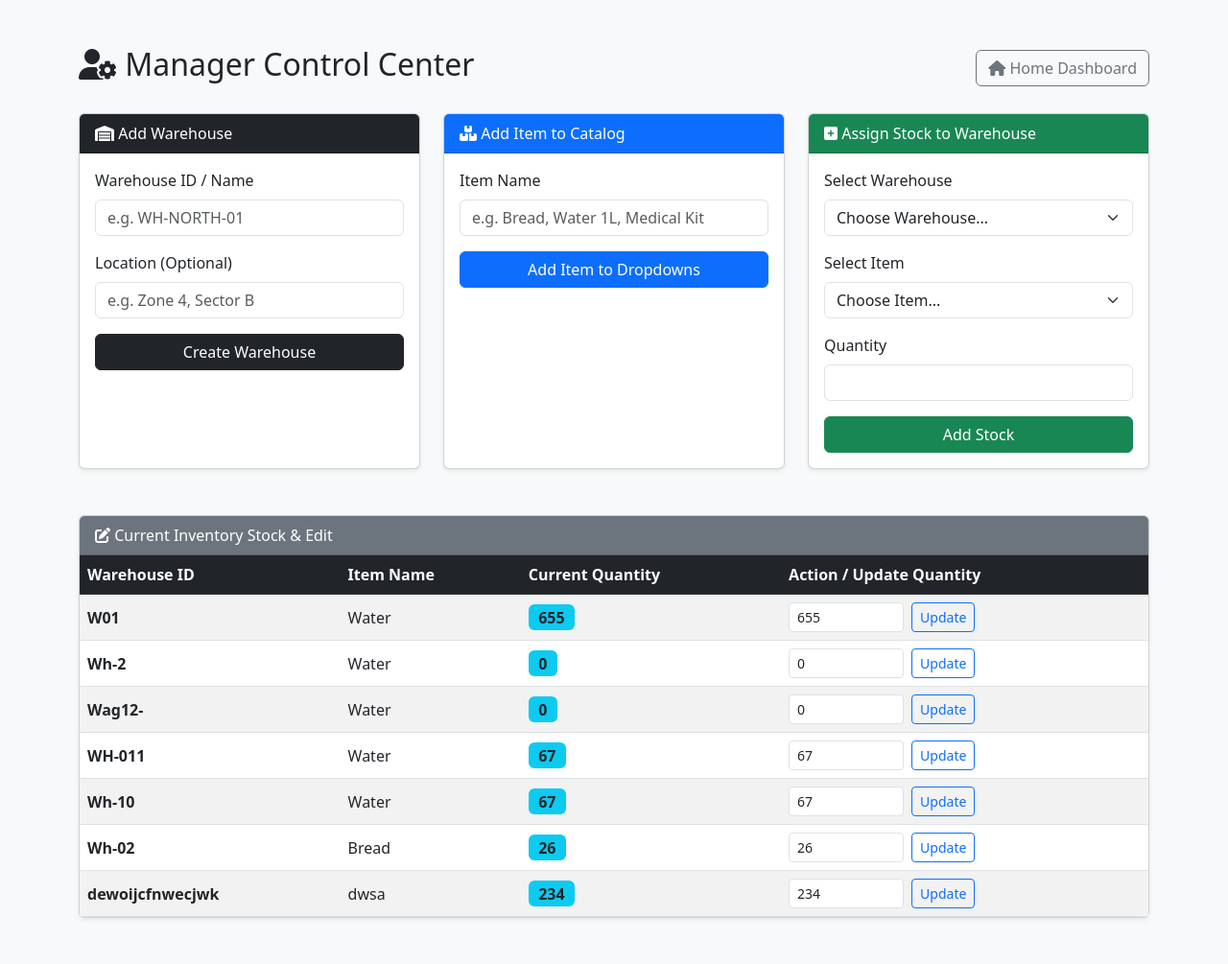
After one commit to rayancheema/Emergency-Relief-Dispatch-System, a Flask app: page /manager in a window 1280 px wide. The commit adds this page. Shown: the whole page at 96% size. Run offline with Flask 3, Linux system fonts and the light colour scheme; data comes from the database, SQL or seed files in the repository; both versions use the stored data as it was after the commit; tables that the repository leaves empty hold one stand-in row (values such as "Sample post").

Commit message:
Updating the database functions for the medics and hospitals and also manager mode to edit the warehouses to prevent typos

```diff
--- a/app.py
+++ b/app.py
@@ -35,19 +35,24 @@ def home():
 @app.route("/add_inventory", methods=["GET", "POST"])
 def add_inventory():
     error = ""
+
+    # Fetch distinct warehouse IDs and items for dropdown/datalist suggestions
+    all_inventory = db.get_all_inventory()
+    warehouses = sorted(list(set(row[0] for row in all_inventory)))
+    items = sorted(list(set(row[1] for row in all_inventory)))
+
     if request.method == "POST":
         warehouse_id = request.form["warehouse_id"]
         item = request.form["item"]
         quantity = request.form["quantity"]
-        if not warehouse_id or not item or int(quantity) <0:
+        if not warehouse_id or not item or int(quantity) < 0:
             error = "Please enter valid warehouse stock values (quantity cannot be negative)."
         else:
             quantity = int(quantity)
             db.add_inventory_item(warehouse_id, item, quantity)
             return redirect(url_for("home"))
-    return render_template("add_inventory.html",error = error)
 
-# Route to add a new shelter
+    return render_template("add_inventory.html", error=error, warehouses=warehouses, items=items)# Route to add a new shelter
 
 @app.route("/add_shelter", methods=["GET", "POST"])
 def add_shelter():
@@ -65,11 +70,14 @@ def add_shelter():
 
 
 # Route for a new request
-
 @app.route("/add_request", methods=["GET", "POST"])
 def add_request():
-    error= ""
+    error = ""
     shelters = db.get_all_shelters()
+
+    # Fetch distinct item names so they appear as dropdown suggestions for requests
+    all_inventory = db.get_all_inventory()
+    items = sorted(list(set(row[1] for row in all_inventory)))
 
     if request.method == "POST":
         shelter_id = request.form["shelter_id"]
@@ -83,7 +91,8 @@ def add_request():
             db.add_request(shelter_id, item, int(qty), urgency)
             return redirect(url_for("home"))
 
-    return render_template("add_request.html", shelters=shelters, error=error)
+    return render_template("add_request.html", shelters=shelters, items=items, error=error)
+
 
 # Function for allocation of supplies for requests:
 @app.route("/allocate", methods=["POST"])
@@ -98,6 +107,60 @@ def allocation_history():
     history = db.get_allocation_history()
     return render_template("allocation_history.html", history=history)
 
+#ROutes for manager mode
+
+# --- MANAGER DASHBOARD ---
+@app.route("/manager")
+def manager_dashboard():
+    # Fetch master lists for strict dropdowns
+    master_items = db.get_all_master_items()
+    master_warehouses = db.get_all_master_warehouses()
+
+    # Also fallback to existing inventory items if master tables are empty
+    existing_inventory = db.get_all_inventory()
+    shelters = db.get_all_shelters()
+
+    return render_template(
+        "manager.html",
+        items=master_items,
+        warehouses=master_warehouses,
+        inventory=existing_inventory,
+        shelters=shelters
+    )
+
+# --- ADD NEW MASTER ITEM ---
+@app.route("/manager/add_item", methods=["POST"])
+def manager_add_item():
+    item_name = request.form.get("item_name")
+    if item_name:
+        db.add_master_item(item_name)
+    return redirect(url_for("manager_dashboard"))
+
+# --- ADD NEW MASTER WAREHOUSE ---
+@app.route("/manager/add_warehouse", methods=["POST"])
+def manager_add_warehouse():
+    warehouse_id = request.form.get("warehouse_id")
+    location = request.form.get("location", "")
+    if warehouse_id:
+        db.add_master_warehouse(warehouse_id, location)
+    return redirect(url_for("manager_dashboard"))
+
+# --- EDIT INVENTORY STOCK DIRECTLY ---
+@app.route("/manager/edit_inventory", methods=["POST"])
+def manager_edit_inventory():
+    warehouse_id = request.form.get("warehouse_id")
+    item = request.form.get("item")
+    quantity_str = request.form.get("quantity")
+
+    try:
+        quantity = int(float(quantity_str))
+    except (ValueError, TypeError):
+        quantity = 0
+
+    if warehouse_id and item and quantity >= 0:
+        db.update_inventory_stock(warehouse_id, item, quantity)
+
+    return redirect(url_for("manager_dashboard"))
 # Routes for the export functions as CSV format
 
 @app.route("/export/csv")
--- a/templates/inventory.html
+++ b/templates/inventory.html
@@ -24,6 +24,8 @@
             <a href="{{ url_for('allocation_history') }}" class="btn btn-info">
                 📋 Allocation History
             </a>
+            <a href="/manager" class="btn btn-secondary me-2">Manager</a>
+
         </div>
 
         <hr>
@@ -45,7 +47,7 @@
         <!-- 1. Prioritized Requests Table -->
         <div class="card mb-4 shadow-sm">
             <div class="card-header bg-danger text-white fw-bold">Shelter Requests (Auto-Sorted by Urgency: Critical >
-                High > Moderate)</div>
+                High > Moderate) </div>
             <div class="card-body">
                 <table class="table table-striped">
                     <thead>
--- /dev/null
+++ b/templates/manager.html
@@ -0,0 +1,131 @@
+<!DOCTYPE html>
+<html lang="en">
+<head>
+    <meta charset="UTF-8">
+    <meta name="viewport" content="width=device-width, initial-scale=1.0">
+    <title>Manager Control Center</title>
+    <link href="https://cdn.jsdelivr.net/npm/bootstrap@5.3.0/dist/css/bootstrap.min.css" rel="stylesheet">
+    <link rel="stylesheet" href="https://cdnjs.cloudflare.com/ajax/libs/font-awesome/6.4.0/css/all.min.css">
+</head>
+<body class="bg-light">
+    <div class="container my-5">
+        <div class="d-flex justify-content-between align-items-center mb-4">
+            <h2><i class="fa-solid fa-user-gear"></i> Manager Control Center</h2>
+            <a href="/" class="btn btn-outline-secondary"><i class="fa-solid fa-house"></i> Home Dashboard</a>
+        </div>
+
+        <div class="row g-4 mb-5">
+            <!-- 1. Add Warehouse -->
+            <div class="col-md-4">
+                <div class="card shadow-sm h-100">
+                    <div class="card-header bg-dark text-white"><i class="fa-solid fa-warehouse"></i> Add Warehouse</div>
+                    <div class="card-body">
+                        <form method="POST" action="/manager/add_warehouse">
+                            <div class="mb-3">
+                                <label class="form-label">Warehouse ID / Name</label>
+                                <input type="text" class="form-control" name="warehouse_id" placeholder="e.g. WH-NORTH-01" required>
+                            </div>
+                            <div class="mb-3">
+                                <label class="form-label">Location (Optional)</label>
+                                <input type="text" class="form-control" name="location" placeholder="e.g. Zone 4, Sector B">
+                            </div>
+                            <button type="submit" class="btn btn-dark w-100">Create Warehouse</button>
+                        </form>
+                    </div>
+                </div>
+            </div>
+
+            <!-- 2. Add Master Item -->
+            <div class="col-md-4">
+                <div class="card shadow-sm h-100">
+                    <div class="card-header bg-primary text-white"><i class="fa-solid fa-boxes-stacked"></i> Add Item to Catalog</div>
+                    <div class="card-body">
+                        <form method="POST" action="/manager/add_item">
+                            <div class="mb-3">
+                                <label class="form-label">Item Name</label>
+                                <input type="text" class="form-control" name="item_name" placeholder="e.g. Bread, Water 1L, Medical Kit" required>
+                            </div>
+                            <button type="submit" class="btn btn-primary w-100">Add Item to Dropdowns</button>
+                        </form>
+                    </div>
+                </div>
+            </div>
+
+            <!-- 3. Add / Assign Stock -->
+            <div class="col-md-4">
+                <div class="card shadow-sm h-100">
+                    <div class="card-header bg-success text-white"><i class="fa-solid fa-square-plus"></i> Assign Stock to Warehouse</div>
+                    <div class="card-body">
+                        <form method="POST" action="/add_inventory">
+                            <div class="mb-3">
+                                <label class="form-label">Select Warehouse</label>
+                                <select class="form-select" name="warehouse_id" required>
+                                    <option value="" disabled selected>Choose Warehouse...</option>
+                                    {% for wh in warehouses %}
+                                    <option value="{{ wh }}">{{ wh }}</option>
+                                    {% endfor %}
+                                </select>
+                            </div>
+                            <div class="mb-3">
+                                <label class="form-label">Select Item</label>
+                                <select class="form-select" name="item" required>
+                                    <option value="" disabled selected>Choose Item...</option>
+                                    {% for itm in items %}
+                                    <option value="{{ itm }}">{{ itm }}</option>
+                                    {% endfor %}
+                                </select>
+                            </div>
+                            <div class="mb-3">
+                                <label class="form-label">Quantity</label>
+                                <input type="number" class="form-control" name="quantity" min="1" required>
+                            </div>
+                            <button type="submit" class="btn btn-success w-100">Add Stock</button>
+                        </form>
+                    </div>
+                </div>
+            </div>
+        </div>
+
+        <!-- 4. Edit Existing Inventory Stock Table -->
+        <div class="card shadow-sm">
+            <div class="card-header bg-secondary text-white d-flex justify-content-between align-items-center">
+                <span><i class="fa-solid fa-pen-to-square"></i> Current Inventory Stock & Edit</span>
+            </div>
+            <div class="card-body p-0">
+                <table class="table table-hover table-striped mb-0">
+                    <thead class="table-dark">
+                        <tr>
+                            <th>Warehouse ID</th>
+                            <th>Item Name</th>
+                            <th>Current Quantity</th>
+                            <th>Action / Update Quantity</th>
+                        </tr>
+                    </thead>
+                    <tbody>
+                        {% for row in inventory %}
+                        <tr>
+                            <td class="align-middle"><strong>{{ row[0] }}</strong></td>
+                            <td class="align-middle">{{ row[1] }}</td>
+                            <td class="align-middle"><span class="badge bg-info text-dark fs-6">{{ row[2] }}</span></td>
+                            <td>
+                                <!-- Quick Edit Stock Form -->
+                                <form method="POST" action="/manager/edit_inventory" class="d-flex align-items-center gap-2">
+                                    <input type="hidden" name="warehouse_id" value="{{ row[0] }}">
+                                    <input type="hidden" name="item" value="{{ row[1] }}">
+                                    <input type="number" class="form-control form-control-sm" name="quantity" value="{{ row[2] }}" min="0" style="width: 120px;" required>
+                                    <button type="submit" class="btn btn-sm btn-outline-primary">Update</button>
+                                </form>
+                            </td>
+                        </tr>
+                        {% else %}
+                        <tr>
+                            <td colspan="4" class="text-center text-muted py-4">No inventory items recorded yet. Use the forms above to add items and assign stock.</td>
+                        </tr>
+                        {% endfor %}
+                    </tbody>
+                </table>
+            </div>
+        </div>
+    </div>
+</body>
+</html>
```
Also changed, not shown: db.py (+279 -73 lines), templates/add_inventory.html (+20 -14 lines), templates/add_request.html (+10 -4 lines), README.md, relief_system.db.
